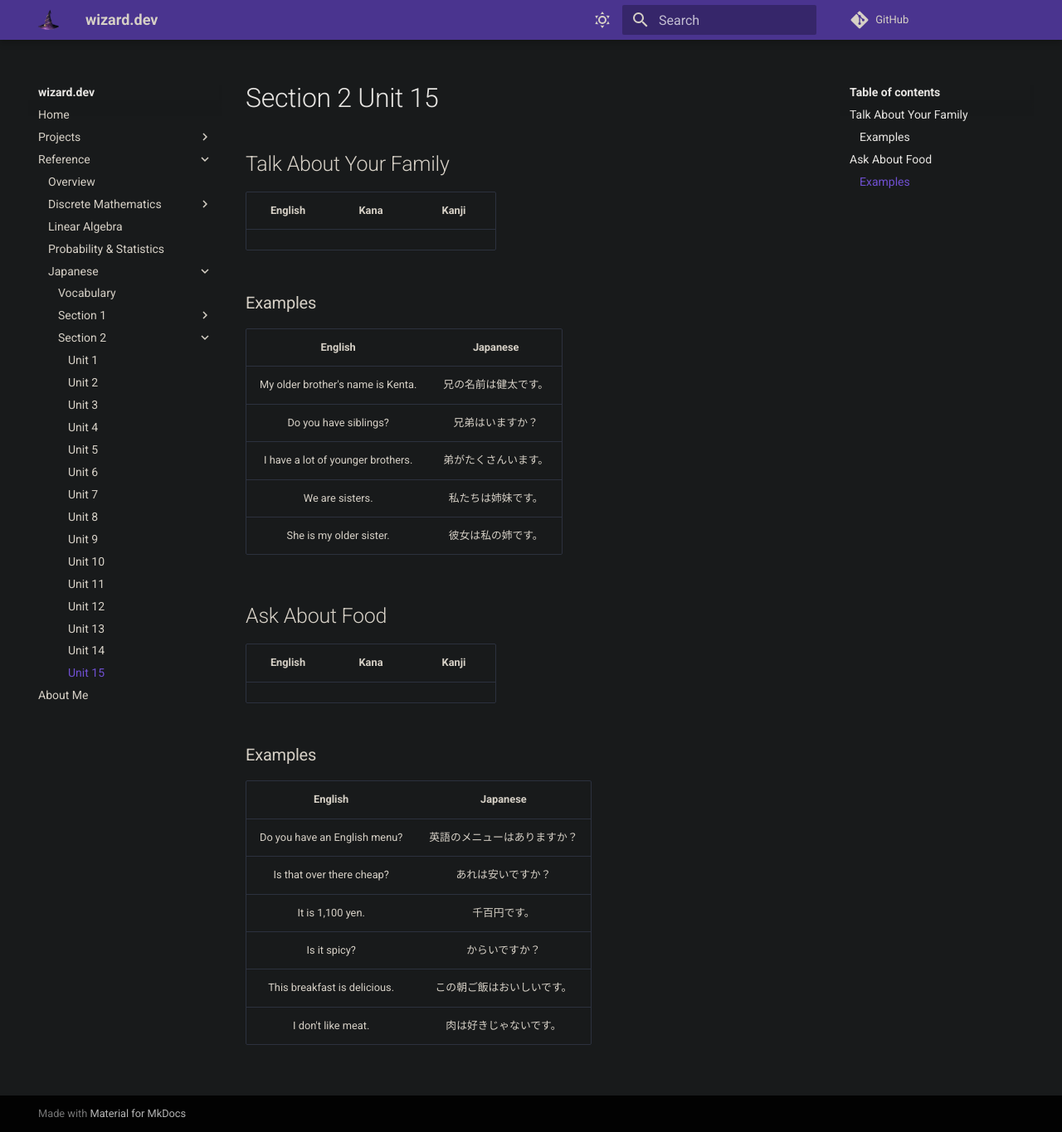
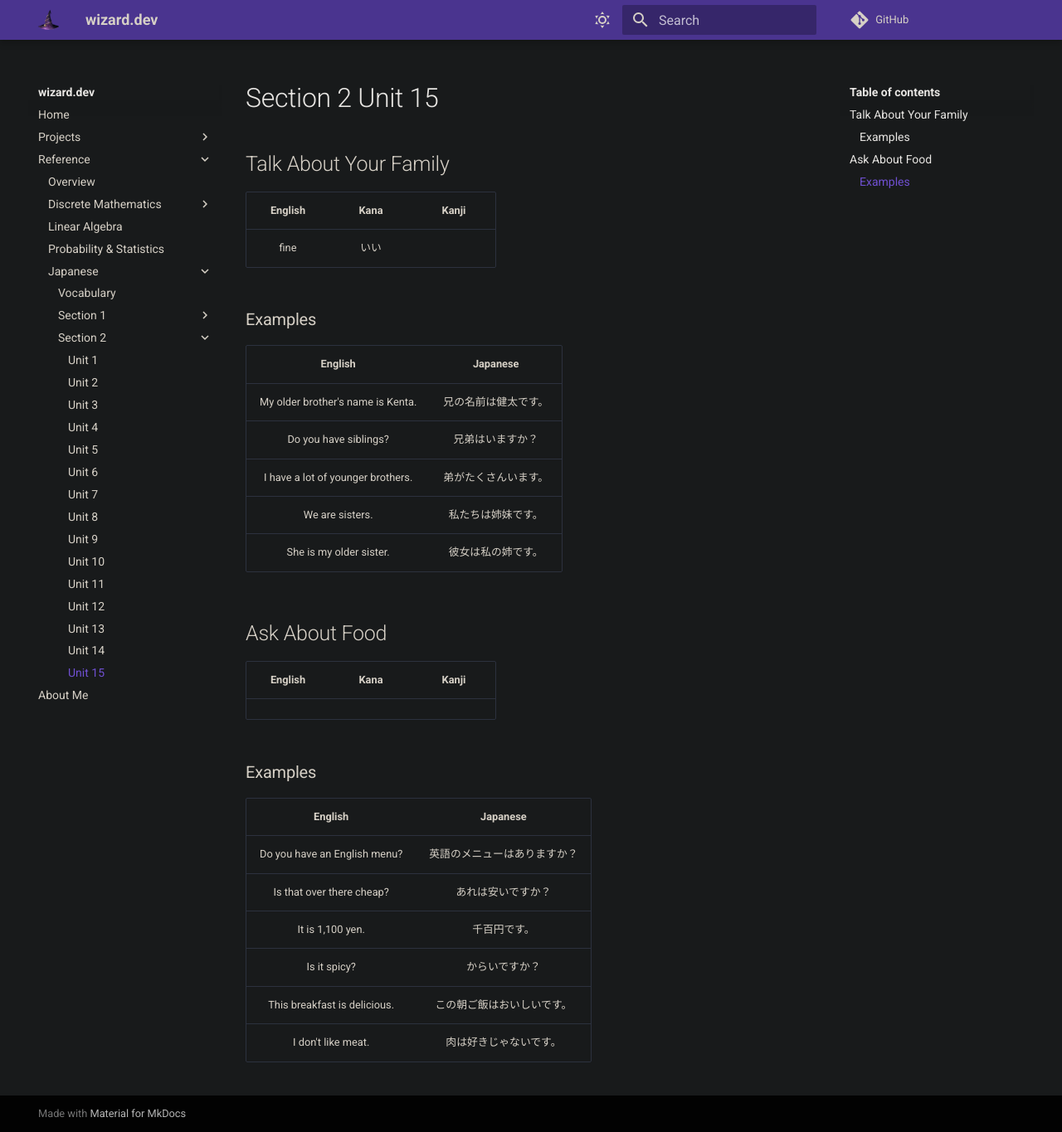
Before and after one commit to zkWildfire/wizard.dev, an MkDocs documentation site: the page built from docs/reference/japanese/section-2/unit-15.md, in a window 1280 px wide and 1365 px high. Shown: the whole window at 83% size. Built offline with MkDocs 1.6.1 and Material for MkDocs 9.7.7, drawn with Linux system fonts in a browser that asks for light colours; comment, search, counter and statistics services are not loaded.

Commit message:
Add single new vocabulary word.

```diff
--- a/docs/reference/japanese/section-2/unit-15.md
+++ b/docs/reference/japanese/section-2/unit-15.md
@@ -2,6 +2,7 @@
 ## Talk About Your Family
 | English | Kana | Kanji |
 |:-------:|:----:|:-----:|
+| fine | いい | |
 
 ### Examples
 | English | Japanese |
```
Also changed, not shown: docs/reference/japanese/vocabulary.md (+1 -0 lines).
